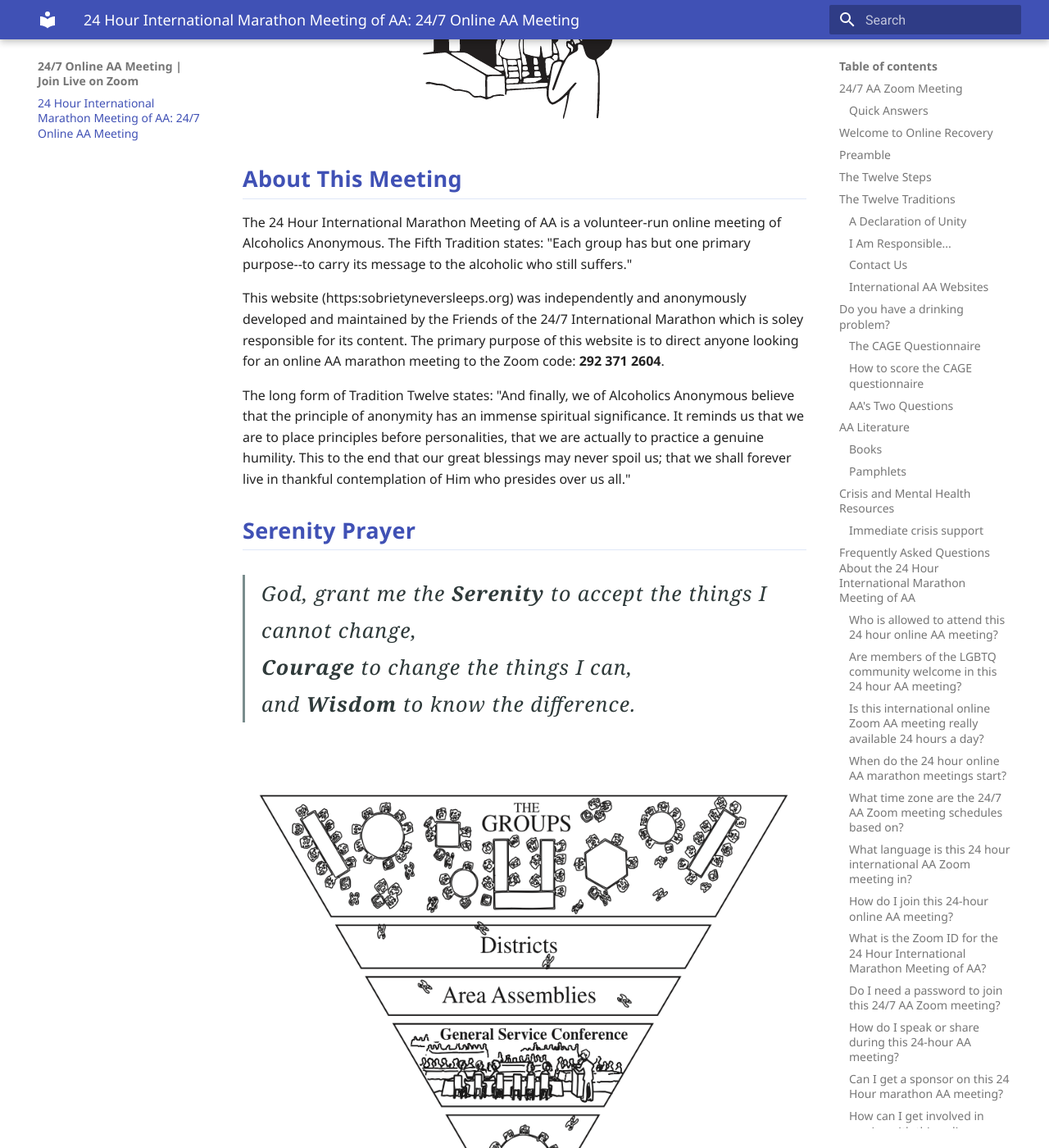
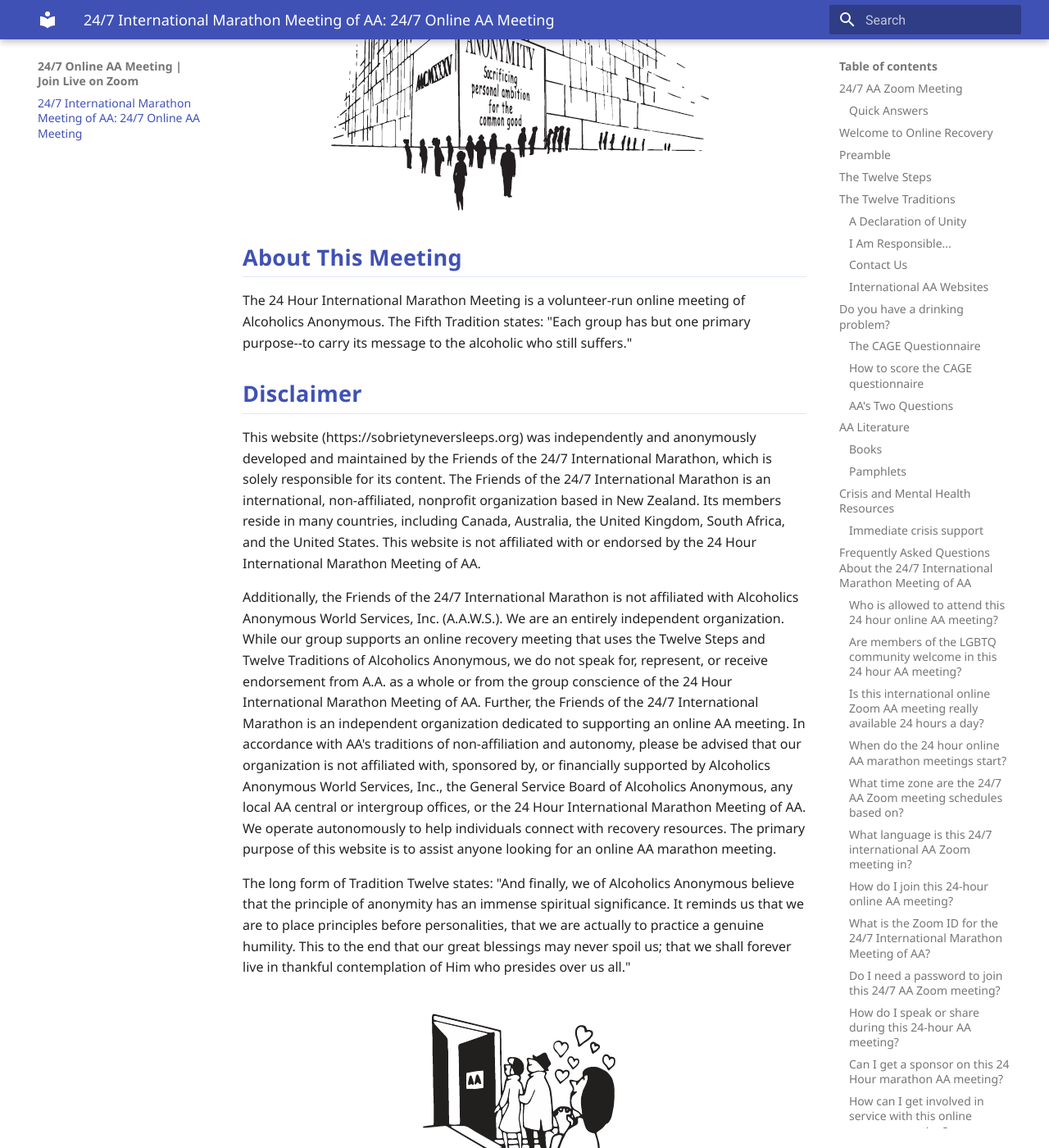
Before and after one commit to meetings03/24hourmeeting, an MkDocs documentation site: the page built from docs/index.md, in a window 1280 px wide and 1400 px high, scrolled down 25271 px. Shown: the whole window at 82% size. Built offline with MkDocs 1.6.1 and Material for MkDocs 9.7.7, drawn with Linux system fonts in a browser that asks for light colours; comment, search, counter and statistics services are not loaded; some of the changed text lies outside the part shown.

Commit message:
Correct newly added homepage content

```diff
--- a/docs/index.md
+++ b/docs/index.md
@@ -1,4 +1,4 @@
-# 24 Hour International Marathon Meeting of AA: 24/7 Online AA Meeting
+# 24/7 International Marathon Meeting of AA: 24/7 Online AA Meeting
 
 <style>
   .tradition-image-row {
@@ -25,8 +25,8 @@
     <img src="images/Logo_247_7.30.2026.jpg" alt="Help 24/7 online meeting logo" class="hero-logo" width="100%" />
   </div>
   <h3>International Online AA Zoom Meeting</h3>
-  <p class="hero-copy">The 24 Hour International Marathon Meeting of AA is a continuous online Alcoholics Anonymous meeting available worldwide around the clock. A fresh meeting with a new AA topic begins at the top of each hour. We are an open meeting, and anyone with a desire to stop drinking is welcome to participate. Join anytime using Zoom Meeting ID <strong>292 371 2604</strong>. No password is needed.</p>
-  <p class="hero-copy">Our online meeting has been running nonstop since April 20, 2020. It began at the start of the COVID-19 pandemic when two newcomers from New Zealand with cell phones realized they needed fellowship with other alcoholics to stay sober. The 24 Hour International Marathon Meeting has carried AA’s message of hope and recovery around the world ever since.</p>
+  <p class="hero-copy">The 24/7 International Marathon Meeting of AA is a continuous online Alcoholics Anonymous meeting available worldwide around the clock. A fresh meeting with a new AA topic begins at the top of each hour. We are an open meeting, and anyone with a desire to stop drinking is welcome to participate. Join anytime using Zoom Meeting ID <strong>292 371 2604</strong>. No password is needed.</p>
+  <p class="hero-copy">Our online meeting has been running nonstop since April 20, 2020. It began at the start of the COVID-19 pandemic when two newcomers from New Zealand with cell phones realized they needed fellowship with other alcoholics to stay sober. The 24/7 International Marathon Meeting has carried AA’s message of hope and recovery around the world ever since.</p>
   <div class="triangle-logo-wrap">
     <img src="images/Triangle_logo.jpg" alt="Alcoholics Anonymous triangle logo" class="triangle-logo" />
   </div>
@@ -34,9 +34,9 @@
 
 ## Welcome to Online Recovery
 
-Welcome to the 24 Hour International Marathon Meeting of AA, *where sobriety never sleeps.* We are an open meeting of Alcoholics Anonymous, and everyone is welcome to listen. In keeping with AA's singleness of purpose and our Third Tradition, which states that the only requirement for AA membership is a desire to stop drinking, we ask that everyone who shares in our meeting confine their discussion to their problems with alcohol. You can join our online recovery meeting by clicking the "Join Online AA Meeting" button above, or by joining the meeting through Zoom. The Zoom access code is **292 371 2604**. No password is required. Join our online recovery meeting and raise your virtual hand. We want to get to know you, and experience has taught us that we can help best if you let us get to know you. We call on hands in the order they are raised, and everyone gets five minutes to share with a gentle reminder when there is one minute remaining.
+Welcome to the 24/7 International Marathon Meeting of AA, *where sobriety never sleeps.* We are an open meeting of Alcoholics Anonymous, and everyone is welcome to listen. In keeping with AA's singleness of purpose and our Third Tradition, which states that the only requirement for AA membership is a desire to stop drinking, we ask that everyone who shares in our meeting confine their discussion to their problems with alcohol. You can join our online recovery meeting by clicking the "Join Online AA Meeting" button above, or by joining the meeting through Zoom. The Zoom access code is **292 371 2604**. No password is required. Join our online recovery meeting and raise your virtual hand. We want to get to know you, and experience has taught us that we can help best if you let us get to know you. We call on hands in the order they are raised, and everyone gets five minutes to share with a gentle reminder when there is one minute remaining.
 
-The 24 Hour International Marathon Meeting of Alcoholics Anonymous is dedicated to carrying AA's life-saving message of hope and recovery globally to the alcoholic who still suffers. Individuals seeking support for drug problems and substance use disorders may benefit from professional treatment programs, government resources, rehabilitation services, family support organizations, and other recovery programs and fellowships. Alcoholics Anonymous is not affiliated with any outside agency or enterprise.
+The 24/7 International Marathon Meeting of Alcoholics Anonymous is dedicated to carrying AA's life-saving message of hope and recovery globally to the alcoholic who still suffers. Individuals seeking support for drug problems and substance use disorders may benefit from professional treatment programs, government resources, rehabilitation services, family support organizations, and other recovery programs and fellowships. Alcoholics Anonymous is not affiliated with any outside agency or enterprise.
 
 <div class="tradition-image-row" style="margin: 1.5rem 0; display: flex; flex-wrap: wrap; gap: 1rem; align-items: center; justify-content: center;">
   <img src="images/I%20am%20Responsible%20Image.png" alt="I am Responsible AA image" style="max-width: 100%; height: auto;" />
@@ -151,6 +151,10 @@
   <li><strong>Morocco</strong>: https://aamaroc.net</li>
 </ul>
 
+<div class="tradition-image-row" style="margin: 1.5rem 0; display: flex; flex-wrap: wrap; gap: 1rem; align-items: center; justify-content: center;">
+  <img src="images/Flags_International.PNG.png" alt="International flags image" style="max-width: 100%; height: auto;" />
+</div>
+
 ## Do you have a drinking problem?
 
 ### The CAGE Questionnaire
@@ -231,7 +235,7 @@
   <img src="images/Eleventh%20Tradition.png" alt="Eleventh Tradition image" style="max-width: 100%; height: auto;" />
 </div>
 
-## Frequently Asked Questions About the 24 Hour International Marathon Meeting of AA
+## Frequently Asked Questions About the 24/7 International Marathon Meeting of AA
 
 ### Who is allowed to attend this 24 hour online AA meeting?
 
@@ -257,7 +261,7 @@
 
 The meetings run continuously around the clock. Because a new meeting starts at the top of each hour, it aligns perfectly with your time zone, no matter where you live in the world.
 
-### What language is this 24 hour international AA Zoom meeting in?
+### What language is this 24/7 international AA Zoom meeting in?
 
 English is the primary language of most members of the 24 Hour International Marathon Meeting of AA. However, everyone is welcome to participate, no matter their language. Online meetings in languages other than English can be found on the Online Intergroup of AA website: https://aa-intergroup.org
 
@@ -265,7 +269,7 @@
 
 Use Zoom Meeting ID **292 371 2604**, or click the Join Meeting button at the top of this page.
 
-### What is the Zoom ID for the 24 Hour International Marathon Meeting of AA?
+### What is the Zoom ID for the 24/7 International Marathon Meeting of AA?
 
 The Zoom meeting ID is **292 371 2604**. No password is required to join. You can connect from anywhere in the world at any time.
 
@@ -472,17 +476,21 @@
   <img src="images/Twelfth_Tradition.png" alt="Twelfth Tradition image" style="max-width: 100%; height: auto;" />
 </div>
 
+## About This Meeting
+
+The 24 Hour International Marathon Meeting is a volunteer-run online meeting of Alcoholics Anonymous. The Fifth Tradition states: "Each group has but one primary purpose--to carry its message to the alcoholic who still suffers."
+
+## Disclaimer
+
+This website (https://sobrietyneversleeps.org) was independently and anonymously developed and maintained by the Friends of the 24/7 International Marathon, which is solely responsible for its content. The Friends of the 24/7 International Marathon is an international, non-affiliated, nonprofit organization based in New Zealand. Its members reside in many countries, including Canada, Australia, the United Kingdom, South Africa, and the United States. This website is not affiliated with or endorsed by the 24 Hour International Marathon Meeting of AA.
+
+Additionally, the Friends of the 24/7 International Marathon is not affiliated with Alcoholics Anonymous World Services, Inc. (A.A.W.S.). We are an entirely independent organization. While our group supports an online recovery meeting that uses the Twelve Steps and Twelve Traditions of Alcoholics Anonymous, we do not speak for, represent, or receive endorsement from A.A. as a whole or from the group conscience of the 24 Hour International Marathon Meeting of AA. Further, the Friends of the 24/7 International Marathon is an independent organization dedicated to supporting an online AA meeting. In accordance with AA's traditions of non-affiliation and autonomy, please be advised that our organization is not affiliated with, sponsored by, or financially supported by Alcoholics Anonymous World Services, Inc., the General Service Board of Alcoholics Anonymous, any local AA central or intergroup offices, or the 24 Hour International Marathon Meeting of AA. We operate autonomously to help individuals connect with recovery resources. The primary purpose of this website is to assist anyone looking for an online AA marathon meeting.
+
+The long form of Tradition Twelve states: "And finally, we of Alcoholics Anonymous believe that the principle of anonymity has an immense spiritual significance. It reminds us that we are to place principles before personalities, that we are actually to practice a genuine humility. This to the end that our great blessings may never spoil us; that we shall forever live in thankful contemplation of Him who presides over us all."
+
 <div class="tradition-image-row" style="margin: 1.5rem 0; display: flex; flex-wrap: wrap; gap: 1rem; align-items: center; justify-content: center;">
   <img src="images/AA_Hearts.PNG.png" alt="AA hearts image" style="max-width: 100%; height: auto;" />
 </div>
-
-## About This Meeting
-
-The 24 Hour International Marathon Meeting of AA is a volunteer-run online meeting of Alcoholics Anonymous. The Fifth Tradition states: "Each group has but one primary purpose--to carry its message to the alcoholic who still suffers."
-
-This website (https:sobrietyneversleeps.org) was independently and anonymously developed and maintained by the Friends of the 24/7 International Marathon which is soley responsible for its content. The primary purpose of this website is to direct anyone looking for an online AA marathon meeting to the Zoom code: **292 371 2604**.
-
-The long form of Tradition Twelve states: "And finally, we of Alcoholics Anonymous believe that the principle of anonymity has an immense spiritual significance. It reminds us that we are to place principles before personalities, that we are actually to practice a genuine humility. This to the end that our great blessings may never spoil us; that we shall forever live in thankful contemplation of Him who presides over us all."
 
 ## Serenity Prayer
 
```
Also changed, not shown: other parts of docs/index.md (+2 -2 lines), docs/images/Flags_International.PNG.png (added).
